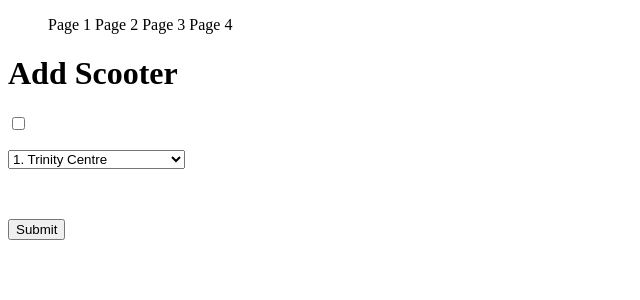
After one commit to Massssssi/e-scooter-Flask-app, a Flask app: page /AddingScooter in a window 1280 px wide. The commit adds this page. Shown: the top 300 px of the page, without its empty margins (0-640 px from the left). Run offline with Flask 2, Linux system fonts and the light colour scheme.

Commit message:
Added a simple interface for adding scooters by using a form

```diff
--- /dev/null
+++ b/app/forms.py
@@ -0,0 +1,8 @@
+from flask_wtf import Form
+from wtforms import SelectField, BooleanField
+from wtforms.validators import DataRequired
+
+class scooterForm(Form):
+    disponibility = BooleanField('disponibility')
+    location = SelectField('location', choices = ['1. Trinity Centre', '2. Train station', '3. Merrion centre', '4. LRI hospital',
+                '5. UoL Edge sports centre'], validators = [DataRequired()])
--- /dev/null
+++ b/app/templates/ScooterManagement.html
@@ -0,0 +1,25 @@
+{% extends "base.html" %}
+ {% block content %}
+  {% with messages = get_flashed_messages() %}
+   {% if messages %}
+    <ul>
+     {% for message in messages %}
+       <li>{{ message }} </li>
+     {% endfor %}
+    </ul>
+  {% endif %}
+{% endwith %}
+<h1>Add Scooter</h1>
+<form action="" method="post" name="ScooterManagement">
+    {{ form.hidden_tag() }}
+    <p>
+       {{ form.disponibility }}<br>
+
+    </p>
+    <p>{{ form.location }}</p>
+    {% for error in form.location.errors %}
+     <span style="color: red";>[{{error}}]</span>
+    {% endfor %}<br>
+    <p><input type="submit" value="Submit"></p>
+</form>
+{% endblock %}
--- /dev/null
+++ b/app/templates/base.html
@@ -0,0 +1,27 @@
+<!DOCTYPE html>
+<html>
+  <head>
+  <style>
+  ul#menu li {
+      display:inline;
+  }
+  </style>
+  {% if title %}
+      <title>{{ title }}</title>
+      {% else %}
+      <title> No title specified</title>
+      {% endif %}
+  </head>
+  <body>
+    <ul id="menu">
+      <li><a>Page 1</a></li>
+      <li><a>Page 2</a></li>
+      <li><a>Page 3</a></li>
+      <li><a>Page 4</a></li>
+    </ul>
+
+    <div>
+      {% block content %}{% endblock %}
+    </div>
+  </body>
+</html>
--- a/app/views.py
+++ b/app/views.py
@@ -1,6 +1,27 @@
 from app import app
-from flask import render_template
+from flask import render_template, flash
+from .forms import scooterForm
+from app import db, models
 
 @app.route('/')
 def main():
    return render_template("home.html")
+
+@app.route('/AddingScooter', methods = ['GET', 'POST'])
+def AddScooter():
+    form  = scooterForm()
+    dictionary = {"1. Trinity Centre": 1, "2. Train station": 2, "3. Merrion centre": 3, "4. LRI hospital": 4,
+                "5. UoL Edge sports centre": 5}
+    if form.validate_on_submit():
+        flash('Succesfully received from data. %s and %s'%(form.disponibility.data, form.location.data))
+        for d in dictionary.keys():
+            if form.location.data ==d:
+                x = dictionary[d]
+                flash('%s'%(x))
+                break
+
+        S = models.Scooter(status = form.disponibility.data, location_id = int(x))
+
+
+
+    return render_template('ScooterManagement.html', title = 'Add Scooter', form = form,)
```
Also changed, not shown: app/__init__.py (line endings or trailing spaces), app/templates/home.html (line endings or trailing spaces).
